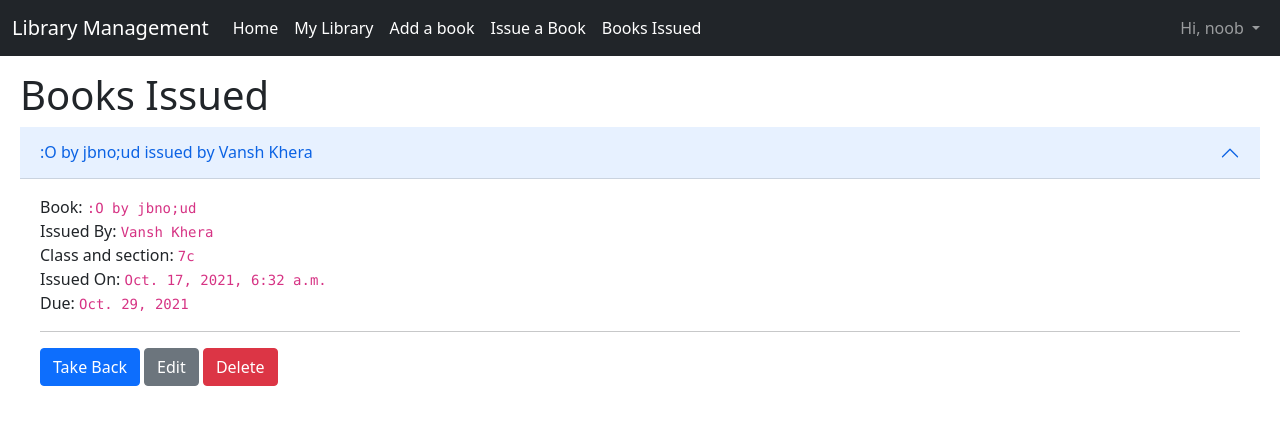
After one commit to VanshKhera/Library-Management, a Django app: page /books-issued/ in a window 1280 px wide, after a click that opens the changed part. The commit adds this page. Shown: the top 425 px of the page. Run offline with Django 3.2, Linux system fonts and the light colour scheme; a user stored in the database is signed in; data comes from the database, SQL or seed files in the repository.

Commit message:
lol noob

```diff
--- a/accounts/urls.py
+++ b/accounts/urls.py
@@ -2,5 +2,7 @@ from django.urls import path
 from . import views
 
 urlpatterns = [
-    path("register", views.register, name="register")
+    path("register", views.register, name="register"),
+    path("login", views.Login, name="login"),
+    path("logout", views.logoutUser, name="logout")
 ]
--- a/main/forms.py
+++ b/main/forms.py
@@ -20,11 +20,13 @@ from .models import Book, IssueBook
     due_date = forms.DateField(label="Due Date")"""
 
 class BookForm(ModelForm):
+    # description = forms.Textarea(widget=forms.TextInput(attrs={'placeholder': 'Description (optional)',}))
     class Meta:
         model = Book
         fields = ['title', 'author', 'description']
 
 class issueBook(ModelForm):
+    date = forms.DateTimeField(widget=forms.DateInput(attrs={'type':'date'}))
     class Meta:
         model = IssueBook
         fields = '__all__'
--- a/main/models.py
+++ b/main/models.py
@@ -16,7 +16,7 @@ class IssueBook(models.Model):
     bookName = models.ForeignKey(Book, on_delete=models.CASCADE)
     rollno = models.PositiveIntegerField()
     issued_date = models.DateTimeField(auto_now_add=True)
-    due_date = models.DateTimeField()
+    date = models.DateField()
 
     def __str__(self):
-        return f"{self.name} issued {self.bookName}"
+        return f"{self.bookName} issued by {self.name}"
--- a/main/urls.py
+++ b/main/urls.py
@@ -8,5 +8,8 @@ urlpatterns = [
     path("issue-book/", views.issue_book, name="issue_book"),
     path("book/<int:id>", views.book, name="individual_book"),
     path("update/<int:id>", views.updateBook, name="update_book"),
-    path("delete/<int:id>", views.deleteBook, name="delete_book")
+    path("delete/<int:id>", views.deleteBook, name="delete_book"),
+    path("books-issued/", views.booksIssued, name="books_issued"),
+    path("issue/edit/<int:id>", views.issueEdit, name="issue_edit"),
+    path("issue/delete/<int:id>", views.deleteIssue, name="issue_delete")
 ]
--- a/main/views.py
+++ b/main/views.py
@@ -1,8 +1,8 @@
 from django.shortcuts import redirect, render
-from django.http import HttpResponse
 from .models import Book, IssueBook
 from .forms import BookForm, issueBook
 from django.http import HttpResponseRedirect
+from django.contrib.auth.decorators import login_required
 
 # Create your views here.
 global data
@@ -14,10 +14,12 @@ data = {
 def index(request):
     return render(request, 'index.html', data)
 
+@login_required(login_url='login')
 def library(request):
     data['books'] = Book.objects.all()
     return render(request, 'library.html', data)
 
+@login_required(login_url='login')
 def add_book(request):
     if request.method == "POST":
         form = BookForm(request.POST)
@@ -33,31 +35,28 @@ def add_book(request):
             form = BookForm()
     return render(request, 'add_book.html', data)
 
+@login_required(login_url='login')
 def issue_book(request):
     if request.method == 'POST':
         issueForm = issueBook(request.POST)
 
         if issueForm.is_valid():
-            n = issueForm.cleaned_data["name"]
-            class_sec = issueForm.cleaned_data["classSection"]
-            rollno = issueForm.cleaned_data["rollno"]
-            bookname = issueForm.cleaned_data["bookName"]
-            dueDate = issueForm.cleaned_data["due_date"]
-            # Book.objects.issued = True
-            d = IssueBook(name=n, classSection=class_sec, rollno=rollno, bookName=bookname, due_date=dueDate)
-            d.save()
-            return redirect('/')
+            issued = issueForm.save()
+            current_book = issued.bookName
+            current_book.issued = True
+            current_book.save()
+            return redirect('/books-issued')
     else:
         issueForm = issueBook()
     return render(request, 'issue_book.html', data)
 
+@login_required(login_url='login')
 def book(request, id):
-    try:
-        ls = Book.objects.get(id=id)
+    ls = Book.objects.get(id=id)
+    if ls in request.user.Book.all():
         return render(request, 'book.html', {"ls" : ls})
-    except:
-        return render(request, 'not_found.html')
-
+    return render(request, 'index.html')
+@login_required(login_url='login')
 def updateBook(request, id):
     book = Book.objects.get(id=id)
     form = BookForm(instance=book)
@@ -73,6 +72,7 @@ def updateBook(request, id):
         }
     return render(request, 'update_book.html', context)
 
+@login_required(login_url='login')
 def deleteBook(request, id):
     book = Book.objects.get(id=id)
     if request.method == 'POST':
@@ -82,3 +82,39 @@ def deleteBook(request, id):
         "book" : Book.objects.get(id=id)
         }
     return render(request, 'delete_book.html', context)
+
+@login_required(login_url='login')
+def booksIssued(request):
+    issued = IssueBook.objects.all()
+    context = {
+        "books" : Book.objects.all().filter(issued=True),
+        "issued" : issued
+    }
+    return render(request, 'books_issued.html', context)
+
+@login_required(login_url='login')
+def issueEdit(request, id):
+    current_data = IssueBook.objects.get(id=id)
+    form = issueBook(instance=current_data)
+
+    if request.method == "POST":
+        if request.POST.get('return_book'):
+            pass
+        form = issueBook(request.POST, instance=current_data)
+        if form.is_valid():
+            form.save()
+            return redirect('/')
+    context = {
+        "form" : form
+    }
+    return render(request, 'issue_update.html', context)
+
+def deleteIssue(request, id):
+    issue = IssueBook.objects.get(id=id)
+    if request.method == 'POST':
+        issue.delete()
+        return redirect("/books-issued/")
+    context = {
+        "issue" : issue
+    }
+    return render(request, 'issue_delete.html', context)
--- a/static/styles.css
+++ b/static/styles.css
@@ -8,6 +8,9 @@
 .heading{
     text-align: center;
 }
+.error{
+    color: red;
+}
 @media screen and (max-width:1102px){
     .content-f{
         width: 70%;
--- /dev/null
+++ b/templates/books_issued.html
@@ -0,0 +1,39 @@
+{% extends "layout.html" %}
+{% block body %}
+    <h1>Books Issued</h1>
+    <div class="accordion accordion-flush" id="accordionFlushExample">
+    {% for issue in issued %}
+        <div class="accordion-item">
+          <h2 class="accordion-header" id="flush-heading{{ forloop.counter }}">
+            <button class="accordion-button collapsed" type="button" data-bs-toggle="collapse" data-bs-target="#flush-collapse{{ forloop.counter }}" aria-expanded="false" aria-controls="flush-collapse{{ forloop.counter }}">
+              {{ issue }}
+            </button>
+          </h2>
+          <div id="flush-collapse{{ forloop.counter }}" class="accordion-collapse collapse" aria-labelledby="flush-heading{{ forloop.counter }}" data-bs-parent="#accordionFlushExample">
+            <div class="accordion-body">
+                Book: <code>{{ issue.bookName }}</code>
+                <br>
+                Issued By: <code>{{ issue.name }}</code>
+                <br>
+                Class and section: <code>{{ issue.classSection }}</code>
+                <br>
+                Issued On: <code>{{ issue.issued_date }}</code>
+                <br>
+                Due: <code>{{ issue.date }}</code>
+                <hr>
+                <form method="POST">
+                  {% csrf_token %}
+                  <button class="btn btn-primary" name="return_book">Take Back</button>
+                  <button class="btn btn-secondary">
+                    <a href="{% url 'issue_edit' issue.id %}" style="text-decoration: none; color: white;">Edit</a>
+                  </button>
+                  <button class="btn btn-danger">
+                    <a href="{% url 'issue_delete' issue.id %}" style="text-decoration: none; color: white;">Delete</a>
+                  </button>
+                </form>
+            </div>
+          </div>
+        </div>
+    {% endfor %}
+    </div>
+{% endblock body %}
--- a/templates/index.html
+++ b/templates/index.html
@@ -1,4 +1,4 @@
 {% extends "layout.html" %}
 {% block body %}
-    homepage?
+
 {% endblock body %}
--- a/templates/issue_book.html
+++ b/templates/issue_book.html
@@ -2,7 +2,7 @@
 {% load crispy_forms_tags %}
 {% block body %}
 <h2 class="heading">Issue a book</h2>
-<form method="post" class="content-f">
+<form method="POST" class="content-f">
     {% csrf_token %}
     {{ issue_book_form|crispy }}
     <br>
--- a/templates/layout.html
+++ b/templates/layout.html
@@ -13,7 +13,7 @@
     <title>{% block title %}{% endblock %}</title>
 </head>
 <body>
-    <nav class="navbar navbar-expand-lg navbar-light bg-light sticky-top">
+    <nav class="navbar navbar-expand-lg navbar-dark bg-dark sticky-top">
         <div class="container-fluid">
           <a class="navbar-brand" href="">Library Management</a>
           <button class="navbar-toggler" type="button" data-bs-toggle="collapse" data-bs-target="#navbarSupportedContent" aria-controls="navbarSupportedContent" aria-expanded="false" aria-label="Toggle navigation">
@@ -33,20 +33,42 @@
               <li class="nav-item">
                 <a class="nav-link active" aria-current="page" href="/issue-book">Issue a Book</a>
               </li>
+              <li class="nav-item">
+                <a class="nav-link active" aria-current="page" href="/books-issued">Books Issued</a>
+              </li>
               </ul>
               <ul class="navbar-nav ms-auto">
+                {% if user.is_authenticated %}
+                <li class="nav-item dropdown">
+                  <a class="nav-link dropdown-toggle" href="#" id="navbarDarkDropdownMenuLink" role="button" data-bs-toggle="dropdown" aria-expanded="false">
+                    Hi, {{ request.user }}
+                  </a>
+                  <ul class="dropdown-menu dropdown-menu-dark" aria-labelledby="navbarDarkDropdownMenuLink">
+                    <li><a class="dropdown-item" href="/accounts/logout">Logout</a></li>
+                  </ul>
+                </li>
+               {% else %}
                 <li class="nav-item">
                   <a class="nav-link active" aria-current="page" href="/accounts/register">
-                    <button class="btn">Sign Up</button>
+                    <button class="btn btn-dark">Sign Up</button>
                   </a>
                 </li>
                 <li class="nav-item">
-                  <a class="nav-link active" aria-current="page"><button class="btn btn-primary">Sign In</button></a>
+                  <a class="nav-link active" aria-current="page" href="/accounts/login">
+                    <button class="btn btn-primary">Sign In</button>
+                  </a>
                 </li>
+                {% endif %}
               </ul>
           </div>
         </div>
       </nav>
+      {% for message in messages %}
+      <div class="alert alert-{{ message.tags }} alert-dismissible fade show my-0 center-text" role="alert">
+          <strong>{{ message }}</strong>
+            <button type="button" class="btn-close" data-bs-dismiss="alert" aria-label="Close"></button>
+          </div>
+          {% endfor %}
     <div class="content">
         {% block body %}{% endblock body %}
     </div>
```
Also changed, not shown: accounts/views.py (+33 -8 lines), templates/issue_delete.html (added, +12 -0 lines), templates/issue_update.html (added, +12 -0 lines), templates/login.html (added, +19 -0 lines), db.sqlite3, main/migrations/0013_auto_20211017_1158.py (added).
